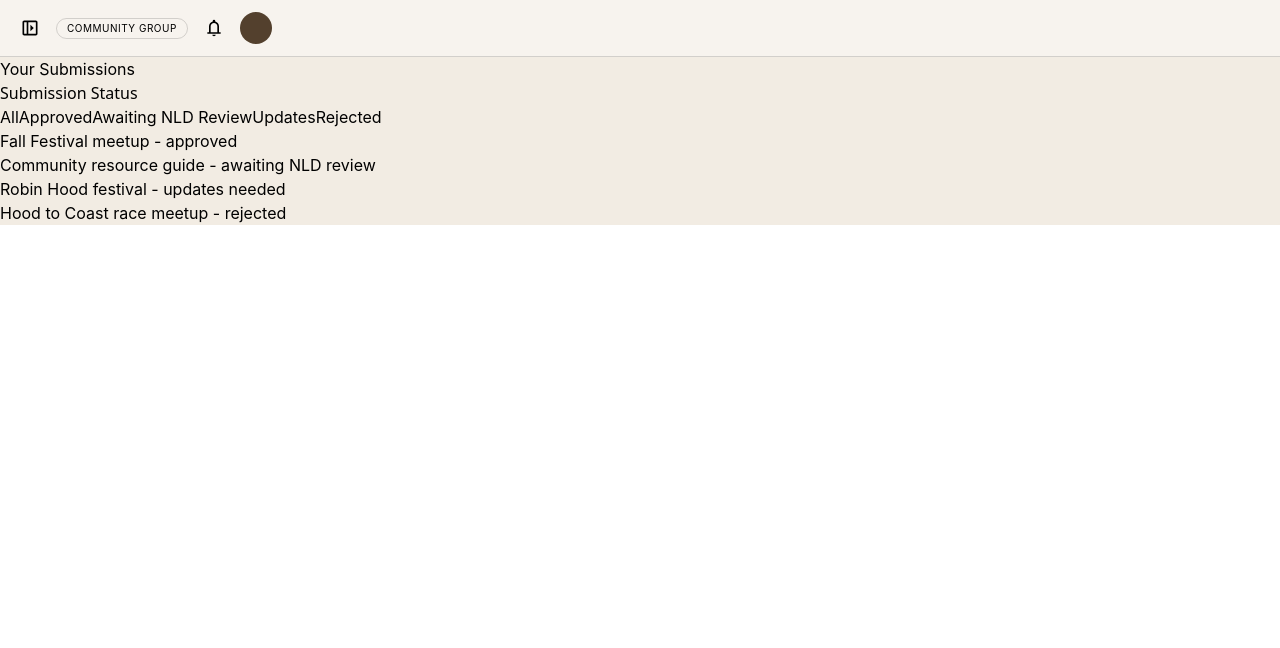
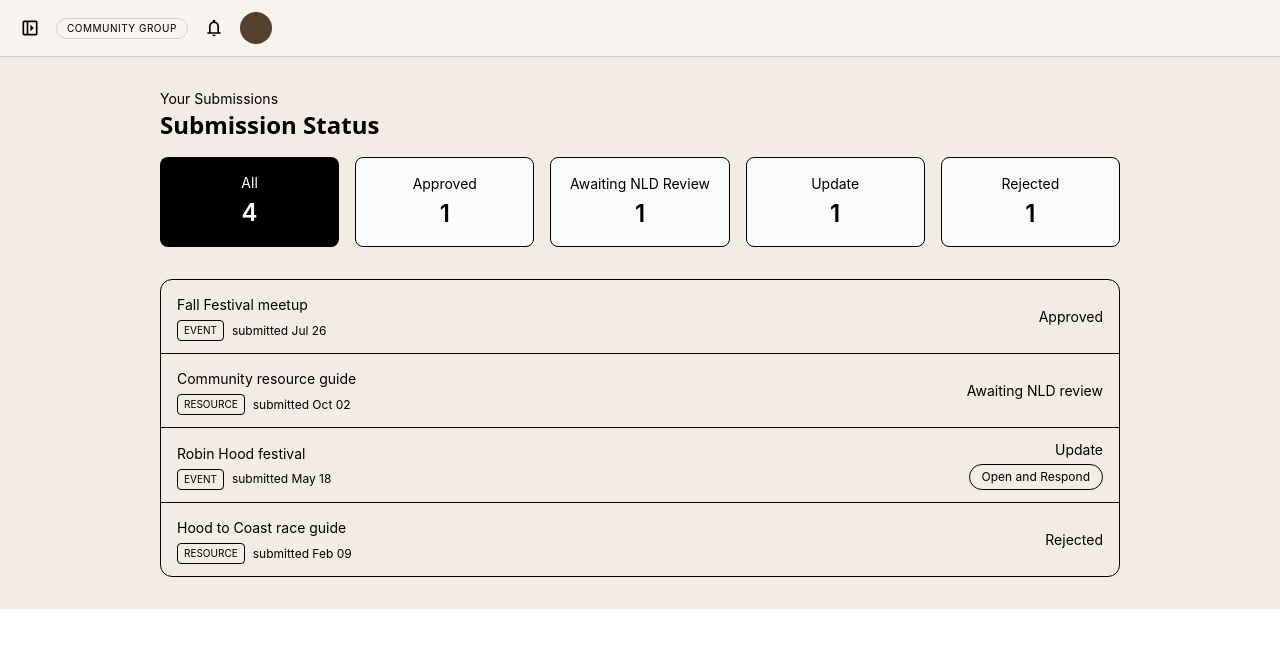
Before and after one commit to AaravT17/next-level-dads-partner-portal, a React (Vite) app: page /submissions in a window 1280 px wide. Shown: the top 648 px of the page. Built offline with nearby package versions, Linux system fonts and the light colour scheme.

Commit message:
add loading and error state scaffolding for future data fetch

```diff
--- a/src/pages/SubmissionStatus.tsx
+++ b/src/pages/SubmissionStatus.tsx
@@ -1,45 +1,129 @@
-import { useState } from "react";
+import { useState, useEffect } from "react";
 
 const STATUS_LABELS = [
-    {key: "approved", title: "approved"},
-    {key: "pending", title: "awaiting NLD review"},
-    {key: "needs_info", title: "updates needed"},
-    {key: "rejected", title: "rejected"},
+    {key: "approved", title: "Approved", dotColor: "bg-green-500"},
+    {key: "pending", title: "Awaiting NLD review", dotColor: "bg-neutral-500"},
+    {key: "rejected", title: "Rejected", dotColor: "bg-red-500"},
 ];
+
+const EMPTY_MESSAGES = {
+    all: "Nothing here yet - submit an event or resource to get started.",
+    approved: "None of your events or resources have been approved yet.",
+    pending: "You have nothing awaiting review.",
+    needs_info: "You have no submissions that need more details.",
+    rejected: "You have no rejected submissions."
+};
 
 export default function SubmissionStatus() {
     const [submissions] = useState([
-        { id: 1, name: "Fall Festival meetup", status: "approved"},
-        {id: 2, name: "Community resource guide", status: "pending"},
-        {id: 3, name: "Robin Hood festival", status: "needs_info"},
-        {id: 4, name: "Hood to Coast race meetup", status: "rejected"},
+        {id: 1, name: "Fall Festival meetup", status: "approved", type: "event", submittedDate: "Jul 26", openMessage: false},
+        {id: 2, name: "Community resource guide", status: "pending", type: "resource", submittedDate: "Oct 02", openMessage: false},
+        {id: 3, name: "Robin Hood festival", status: "pending", type: "event", submittedDate: "May 18", openMessage: true},
+        {id: 4, name: "Hood to Coast race guide", status: "rejected", type: "resource", submittedDate: "Feb 09", openMessage: false},
     ]);
 
-    const [activeFilter, setActiveFilter] = useState("all");
+    const [isLoading, setIsLoading] = useState(true);
+    const [hasError, setHasError] = useState(false);
 
-    const filteredSubmissions =
-        activeFilter === "all"
-            ? submissions
-            : submissions.filter((item) => item.status === activeFilter);
+    useEffect(() => {
+        async function loadSubmissions() {
+            setIsLoading(true);
+            setHasError(false);
+            try {
+                //endpoint
+                setIsLoading(false);
+            } catch (err) {
+                setHasError(true);
+                setIsLoading(false);
+            }
+        }
+
+        loadSubmissions();
+    }, []);
+
+    const approvedCount = submissions.filter((item) => item.status === "approved").length;
+    const pendingCount = submissions.filter((item) => item.status === "pending" && item.openMessage === false).length;
+    const needsInfoCount = submissions.filter((item) => item.status === "pending" && item.openMessage === true).length;
+    const rejectedCount = submissions.filter((item) => item.status === "rejected").length;
+    const allCount = approvedCount + pendingCount + needsInfoCount + rejectedCount;
+
+    const [activeFilter, setActiveFilter] = useState<"all" | "approved" | "pending" | "needs_info" | "rejected">("all");
+
+    const FILTER_CARDS = [
+    {key: "all", label: "All", count: allCount},
+    {key: "approved", label: "Approved", count: approvedCount},
+    {key: "pending", label: "Awaiting NLD Review", count: pendingCount},
+    {key: "needs_info", label: "Update", count: needsInfoCount},
+    {key: "rejected", label: "Rejected", count: rejectedCount}
+    ] as const;
+
+    let filteredSubmissions;
+
+    if (activeFilter === "all") {
+    filteredSubmissions = submissions;
+    } else if (activeFilter === "pending") {
+    filteredSubmissions = submissions.filter(
+        (item) => item.status === "pending" && item.openMessage === false
+    );
+    } else if (activeFilter === "needs_info") {
+    filteredSubmissions = submissions.filter(
+        (item) => item.status === "pending" && item.openMessage === true
+    );
+    } else {
+    filteredSubmissions = submissions.filter((item) => item.status === activeFilter);
+    }
+
+    if (isLoading) {
+        return <p className="text-sm text-muted-foreground p-8">Loading your submissions...</p>;
+    }
+
+    if (hasError) {
+        return <p className="text-sm text-red-600 p-8">Something went wrong loading your submissions.</p>;
+    }
 
     return (
-        <div>
-            <p>Your Submissions</p>
-            <h1>Submission Status</h1>
+        <div className="max-w-5xl mx-auto p-8">
+            <p className="text-sm text-muted-foreground">Your Submissions</p>
+            <h1 className="text-2xl font-heading font-semibold mb-4">Submission Status</h1>
 
-            <button onClick={() => setActiveFilter("all")}>All</button>
-            <button onClick={() => setActiveFilter("approved")}>Approved</button>
-            <button onClick={() => setActiveFilter("pending")}>Awaiting NLD Review</button>
-            <button onClick={() => setActiveFilter("needs_info")}>Updates</button>
-            <button onClick={() => setActiveFilter("rejected")}>Rejected</button>
+            <div className="grid grid-cols-5 gap-4 mb-8">
+                {FILTER_CARDS.map((card) => (
+                    <div key={card.key} onClick={() => setActiveFilter(card.key)} className={`rounded-lg p-4 text-center cursor-pointer ${activeFilter === card.key ? "bg-black text-white" : "bg-gray-50 border"}`}>
+                        <p className="text-sm mb-1">{card.label}</p>
+                        <p className="text-2xl font-semibold">{card.count}</p>
+                    </div>
+                ))}
+            </div>
 
-            <ul>
-                {filteredSubmissions.map((item) => (
-                    <li key={item.id}>
-                        {item.name} - {STATUS_LABELS.find((label) => label.key === item.status).title}
-                    </li>
-                ))}
-            </ul>
-        </div>
-    );
+            <div className="border rounded-xl divide-y">
+                {filteredSubmissions.length === 0
+                    ? (<p className="text-sm px-4 py-3">{EMPTY_MESSAGES[activeFilter]}</p>
+                    ) : (
+                    filteredSubmissions.map((item) => {
+                        const label = item.status === "pending" && item.openMessage === true
+                        ? {title: "Update", dotColor: "bg-amber-500"}
+                        : STATUS_LABELS.find((l) => l.key === item.status);
+
+                        return (
+                            <div key={item.id} className="flex justify-between items-center px-4 py-3">
+                                <div>
+                                    <span className="text-sm">{item.name}</span>
+                                    <div className="flex items-center gap-2 mt-1">
+                                        <span className="text-[10px] uppercase border rounded px-1.5 py-0.5 text-muted-foreground">{item.type}</span>
+                                        <span className="text-xs text-muted-foreground">submitted {item.submittedDate}</span>
+                                    </div>
+                                </div>
+                                <div className="flex flex-col items-end gap-1">
+                                    <span className="text-sm text-muted-foreground">{label ? label.title : "status not found"}</span>
+                                    {item.status === "pending" && item.openMessage === true && (
+                                        <button onClick={() => console.log("TODO: open messaging thread for submission", item.id)} className="text-xs border rounded-full px-3 py-1">Open and Respond</button>
+                                    )}
+                                </div>
+                            </div>
+                        );
+                    })
+                )}
+                </div>
+            </div>
+        );
 }
```
